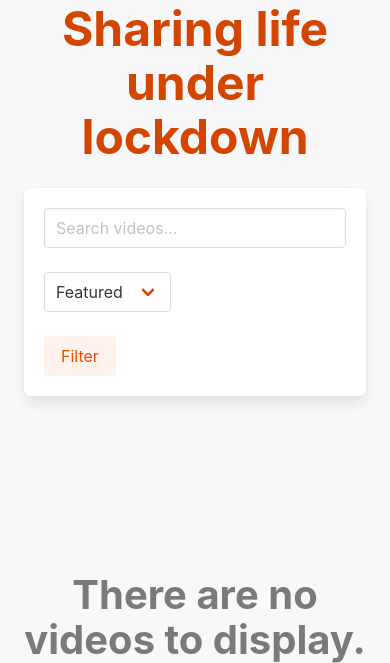
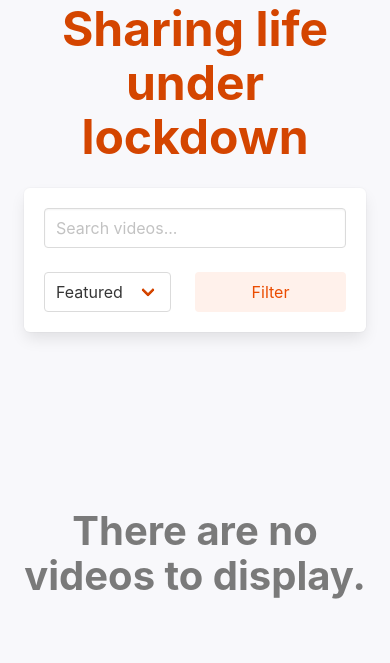
Before and after one commit to milesmcc/covideo, a Django app: page /videos/ in a window 390 px wide. Shown: the part 182-845 px from the top of the page. After the commit the page ends 781 px from the top, so only its background shows below. Run offline with Django 3.2, Linux system fonts and the light colour scheme; data that the repository does not hold is empty; style sheets or scripts are compiled from the project's sources; parts of the project's set-up code (start-up, migrations or seed data) failed here and were passed over; some libraries are stand-ins or nearby versions; some web fonts are replaced.

Commit message:
Improve mobile filter view

```diff
--- a/covideo/videos/templates/videos/views/browse.html
+++ b/covideo/videos/templates/videos/views/browse.html
@@ -7,7 +7,8 @@
     <div class="columns is-centered">
         <div class="column is-12">
             {% if expanded %}
-            <h1 class="title is-size-1 has-text-primary has-text-centered is-smaller-mobile">Sharing life under lockdown</h1>
+            <h1 class="title is-size-1 has-text-primary has-text-centered is-smaller-mobile">Sharing life under lockdown
+            </h1>
             {% endif %}
             <form method="GET" class="box">
                 <div class="columns is-vcentered">
@@ -18,19 +19,24 @@
                         </div>
                     </div>
                     <div class="column is-narrow">
+                        <div class="columns is-mobile">
+                            <div class="column is-narrow">
                                 <div class="control">
                                     <div class="select">
                                         <select name="featured">
                                             <option value="True">Featured</option>
-                                    <option value="False" {% if request.GET.featured == "False" %}selected="selected" {% endif %}>
+                                            <option value="False"
+                                                {% if request.GET.featured == "False" %}selected="selected" {% endif %}>
                                                 All videos
                                             </option>
                                         </select>
                                     </div>
                                 </div>
                             </div>
-                    <div class="column is-narrow">
-                        <button class="button is-primary is-light" type="submit">Filter</button>
+                            <div class="column">
+                                <button class="button is-primary is-light is-fullwidth" type="submit">Filter</button>
+                            </div>
+                        </div>
                     </div>
                 </div>
             </form>
--- a/kubernetes/django.yml
+++ b/kubernetes/django.yml
@@ -21,7 +21,7 @@ spec:
             secretName: google-app-credentials
       containers:
       - name: "covideo-webserver"
-        image: "gcr.io/covideo/covideo:a910bdbdd800ad13d39dabbe68dfd1cdbf15acd4"
+        image: "gcr.io/covideo/covideo:221638e73bedce64bb1a48f8ab5afe1331dbed4e"
         command: ["./webserver.sh"]
         volumeMounts:
           - name: google-app-credentials
@@ -53,7 +53,7 @@ spec:
             secretName: google-app-credentials
       containers:
       - name: "covideo-celeryworker"
-        image: "gcr.io/covideo/covideo:a910bdbdd800ad13d39dabbe68dfd1cdbf15acd4"
+        image: "gcr.io/covideo/covideo:221638e73bedce64bb1a48f8ab5afe1331dbed4e"
         command: ["./celeryworker.sh"]
         volumeMounts:
           - name: google-app-credentials
```
Lines whose indentation alone changed are shown as unchanged.
